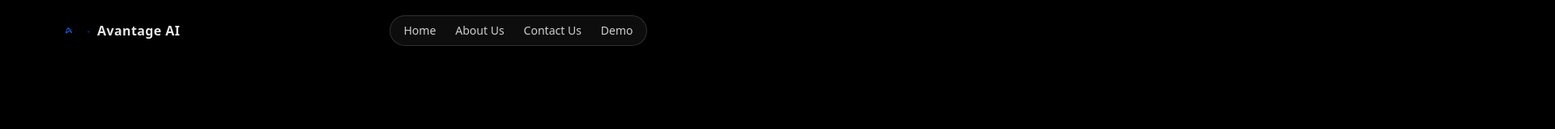
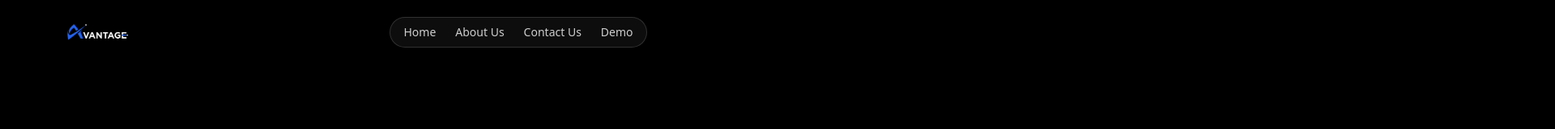
Before and after one commit to thepurebloom/final-avantage-ai-website-, a Next.js app: page / in a window 1280 px wide. Shown: the top 160 px of the page at 81% size, 1920 px wide, since content can reach past the window. Built offline with nearby package versions, Linux system fonts and the light colour scheme.

Commit message:
Update services cloud font size and site header changes

```diff
--- a/components/site-header.tsx
+++ b/components/site-header.tsx
@@ -18,17 +18,15 @@
         {/* 3-column grid keeps logo left and nav perfectly centered regardless of logo width */}
         <div className="mx-auto max-w-6xl h-full grid grid-cols-3 items-center px-4">
           {/* Left: Logo */}
-          <div className="justify-self-start flex items-center gap-2">
-            {/* Replace with your real logo */}
-            <Link href="/" className="flex items-center gap-2">
+          <div className="justify-self-start flex items-center">
+            <Link href="/" className="flex items-center">
               <Image
                 src="/logo.png"
                 alt="Avantage AI"
-                width={32}
-                height={32}
-                className="size-8 object-contain"
+                width={120}
+                height={120}
+                className="h-20 w-auto object-contain"
               />
-              <span className="text-white/90 font-semibold tracking-wide">Avantage AI</span>
             </Link>
           </div>
 
--- a/components/ui/services-cloud.tsx
+++ b/components/ui/services-cloud.tsx
@@ -24,6 +24,7 @@
     minSpeed: 0.015,
     tooltip: "native",
     activeCursor: "default",
+    textHeight: 25,
   },
 };
 
@@ -51,7 +52,6 @@
           title={label}
           href="#"
           onClick={(e) => e.preventDefault()}
-          style={{ fontSize: '2.5rem' }}
           className={cn(
             "select-none whitespace-nowrap rounded-full px-10 py-5",
             "bg-white/10 text-white hover:bg-white/20",
```
Also changed, not shown: public/2.png (added), public/logo.png.
